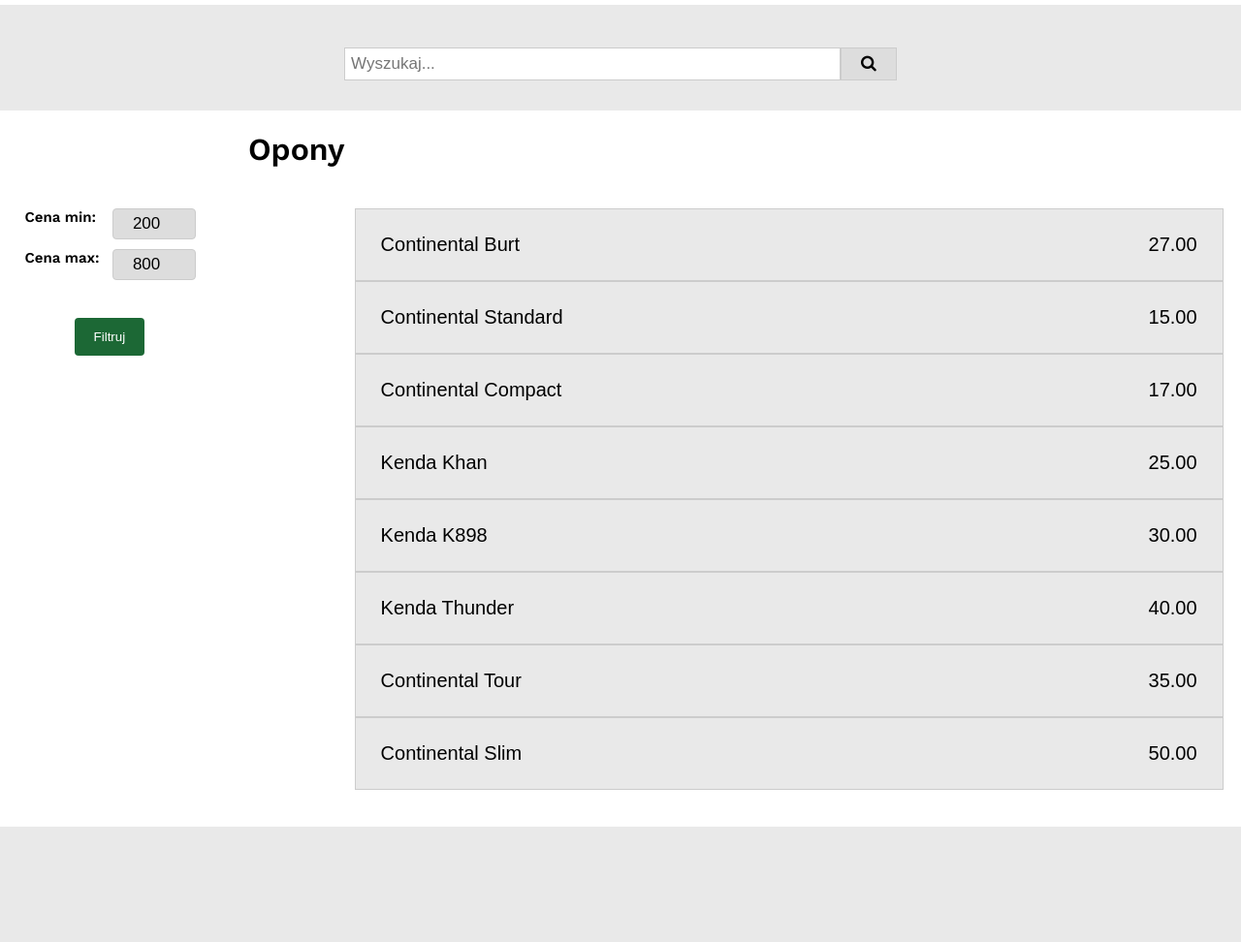
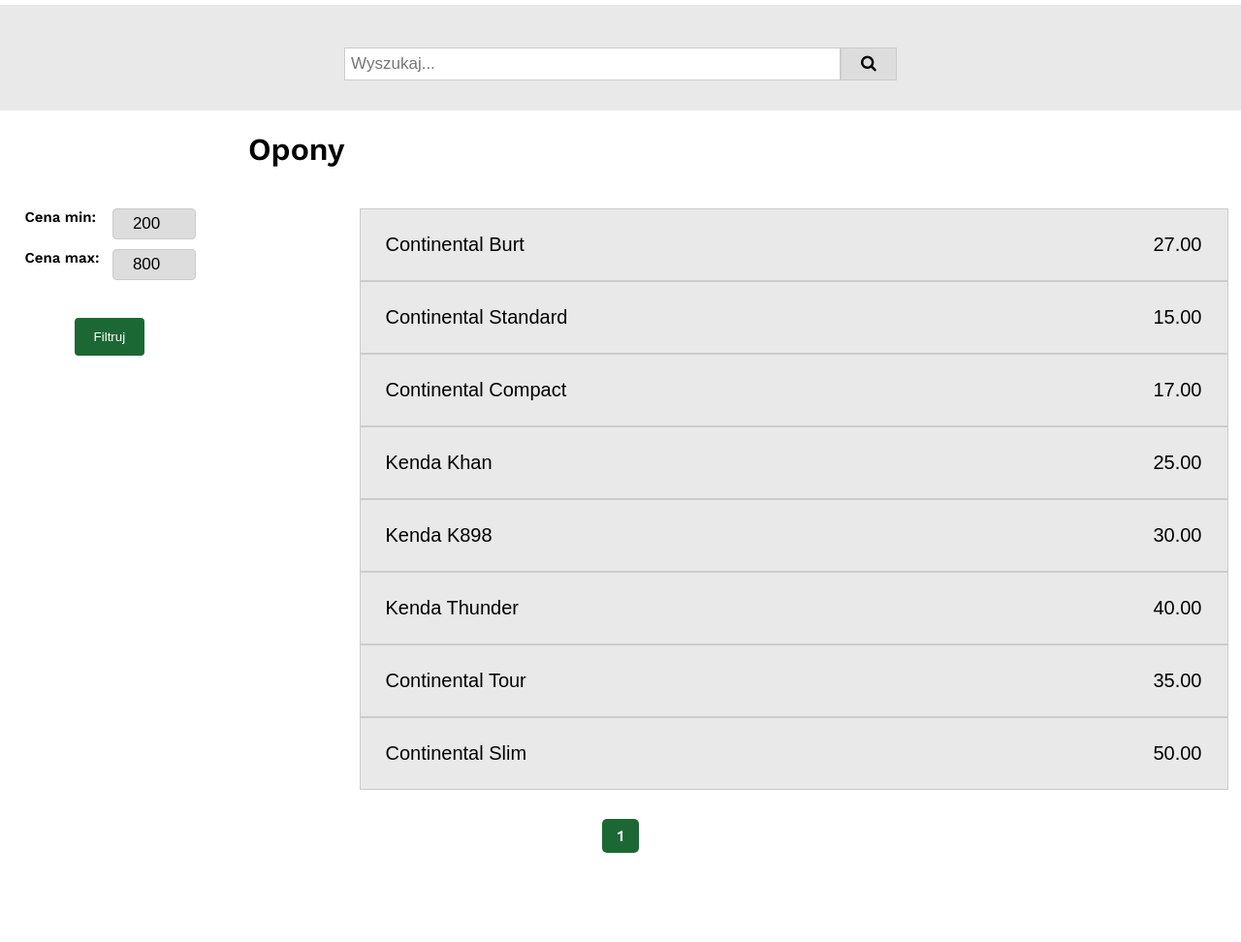
Before and after one commit to pchla24/AplikacjeBazodanowe, a Flask app: page /tyres in a window 1280 px wide. Shown: the part 105-1077 px from the top of the page at 97% size. Before the commit the page ends 958 px from the top, so only its background shows below. Run offline with Flask 2, Linux system fonts and the light colour scheme; data comes from the database, SQL or seed files in the repository.

Commit message:
Dodana paginacja

```diff
--- a/app.py
+++ b/app.py
@@ -78,17 +78,18 @@ def signUp():
 @app.route('/bikes')
 def bikes():
     textToFind = request.args.get('search', '')
-    priceMin = request.args.get('price-min', '')
-    priceMax = request.args.get('price-max', '')
+    priceMin = request.args.get('priceMin', '')
+    priceMax = request.args.get('priceMax', '')
+    page = request.args.get('page', 1, type=int)
     if textToFind != '':
-        bikes = model.Produkt.query.join(model.Kategoria, model.Produkt.kategoria_id == model.Kategoria.id).filter_by(nazwa_kategorii='Rower').filter(model.Produkt.nazwa_produktu.ilike("%" + textToFind + "%"))
+        bikes = model.Produkt.query.join(model.Kategoria, model.Produkt.kategoria_id == model.Kategoria.id).filter_by(nazwa_kategorii='Rower').filter(model.Produkt.nazwa_produktu.ilike("%" + textToFind + "%")).paginate(page=page, per_page=10)
         return render_template('category_template.html', productList=bikes, categoryName="Rowery")
 
     if priceMin != '':
-        bikes = model.Produkt.query.join(model.Kategoria, model.Produkt.kategoria_id == model.Kategoria.id).filter_by(nazwa_kategorii='Rower').filter(model.Produkt.cena.between(priceMin, priceMax))
+        bikes = model.Produkt.query.join(model.Kategoria, model.Produkt.kategoria_id == model.Kategoria.id).filter_by(nazwa_kategorii='Rower').filter(model.Produkt.cena.between(priceMin, priceMax)).paginate(page=page, per_page=10)
         return render_template('category_template.html', productList=bikes, categoryName="Rowery")
 
-    bikes = model.Produkt.query.join(model.Kategoria, model.Produkt.kategoria_id == model.Kategoria.id).filter_by(nazwa_kategorii='Rower')
+    bikes = model.Produkt.query.join(model.Kategoria, model.Produkt.kategoria_id == model.Kategoria.id).filter_by(nazwa_kategorii='Rower').paginate(page=page, per_page=10)
     return render_template('category_template.html', productList=bikes, categoryName="Rowery")
 
 @app.route('/frames')
@@ -96,15 +97,16 @@ def frames():
     textToFind = request.args.get('search', '')
     priceMin = request.args.get('price-min', '')
     priceMax = request.args.get('price-max', '')
+    page = request.args.get('page', 1, type=int)
     if textToFind != '':
-        frames = model.Produkt.query.join(model.Kategoria, model.Produkt.kategoria_id == model.Kategoria.id).filter_by(nazwa_kategorii='Rama').filter(model.Produkt.nazwa_produktu.ilike("%" + textToFind + "%"))
+        frames = model.Produkt.query.join(model.Kategoria, model.Produkt.kategoria_id == model.Kategoria.id).filter_by(nazwa_kategorii='Rama').filter(model.Produkt.nazwa_produktu.ilike("%" + textToFind + "%")).paginate(page=page, per_page=10)
         return render_template('category_template.html', productList=frames, categoryName="Ramy")
 
     if priceMin != '':
-        frames = model.Produkt.query.join(model.Kategoria, model.Produkt.kategoria_id == model.Kategoria.id).filter_by(nazwa_kategorii='Rama').filter(model.Produkt.cena.between(priceMin, priceMax))
+        frames = model.Produkt.query.join(model.Kategoria, model.Produkt.kategoria_id == model.Kategoria.id).filter_by(nazwa_kategorii='Rama').filter(model.Produkt.cena.between(priceMin, priceMax)).paginate(page=page, per_page=10)
         return render_template('category_template.html', productList=frames, categoryName="Ramy")
 
-    frames = model.Produkt.query.join(model.Kategoria, model.Produkt.kategoria_id == model.Kategoria.id).filter_by(nazwa_kategorii='Rama')
+    frames = model.Produkt.query.join(model.Kategoria, model.Produkt.kategoria_id == model.Kategoria.id).filter_by(nazwa_kategorii='Rama').paginate(page=page, per_page=10)
     return render_template('category_template.html', productList=frames, categoryName="Ramy")
 
 @app.route('/handlebars')
@@ -112,15 +114,16 @@ def handlebars():
     textToFind = request.args.get('search', '')
     priceMin = request.args.get('price-min', '')
     priceMax = request.args.get('price-max', '')
+    page = request.args.get('page', 1, type=int)
     if textToFind != '':
-        handlebars = model.Produkt.query.join(model.Kategoria, model.Produkt.kategoria_id == model.Kategoria.id).filter_by(nazwa_kategorii='Kierownica').filter(model.Produkt.nazwa_produktu.ilike("%" + textToFind + "%"))
+        handlebars = model.Produkt.query.join(model.Kategoria, model.Produkt.kategoria_id == model.Kategoria.id).filter_by(nazwa_kategorii='Kierownica').filter(model.Produkt.nazwa_produktu.ilike("%" + textToFind + "%")).paginate(page=page, per_page=10)
         return render_template('category_template.html', productList=handlebars, categoryName="Kierownice")
 
     if priceMin != '':
-        handlebars = model.Produkt.query.join(model.Kategoria, model.Produkt.kategoria_id == model.Kategoria.id).filter_by(nazwa_kategorii='Kierownica').filter(model.Produkt.cena.between(priceMin, priceMax))
+        handlebars = model.Produkt.query.join(model.Kategoria, model.Produkt.kategoria_id == model.Kategoria.id).filter_by(nazwa_kategorii='Kierownica').filter(model.Produkt.cena.between(priceMin, priceMax)).paginate(page=page, per_page=10)
         return render_template('category_template.html', productList=handlebars, categoryName="Kierownice")
 
-    handlebars = model.Produkt.query.join(model.Kategoria, model.Produkt.kategoria_id == model.Kategoria.id).filter_by(nazwa_kategorii='Kierownica')
+    handlebars = model.Produkt.query.join(model.Kategoria, model.Produkt.kategoria_id == model.Kategoria.id).filter_by(nazwa_kategorii='Kierownica').paginate(page=page, per_page=10)
     return render_template('category_template.html', productList=handlebars, categoryName="Kierownice")
 
 @app.route('/saddles')
@@ -128,15 +131,16 @@ def saddles():
     textToFind = request.args.get('search', '')
     priceMin = request.args.get('price-min', '')
     priceMax = request.args.get('price-max', '')
+    page = request.args.get('page', 1, type=int)
     if textToFind != '':
-        saddles = model.Produkt.query.join(model.Kategoria, model.Produkt.kategoria_id == model.Kategoria.id).filter_by(nazwa_kategorii='Siodełko').filter(model.Produkt.nazwa_produktu.ilike("%" + textToFind + "%"))
+        saddles = model.Produkt.query.join(model.Kategoria, model.Produkt.kategoria_id == model.Kategoria.id).filter_by(nazwa_kategorii='Siodełko').filter(model.Produkt.nazwa_produktu.ilike("%" + textToFind + "%")).paginate(page=page, per_page=10)
         return render_template('category_template.html', productList=saddles, categoryName="Siodełka")
 
     if priceMin != '':
-        saddles = model.Produkt.query.join(model.Kategoria, model.Produkt.kategoria_id == model.Kategoria.id).filter_by(nazwa_kategorii='Siodełko').filter(model.Produkt.cena.between(priceMin, priceMax))
+        saddles = model.Produkt.query.join(model.Kategoria, model.Produkt.kategoria_id == model.Kategoria.id).filter_by(nazwa_kategorii='Siodełko').filter(model.Produkt.cena.between(priceMin, priceMax)).paginate(page=page, per_page=10)
         return render_template('category_template.html', productList=saddles, categoryName="Siodełka")
 
-    saddles = model.Produkt.query.join(model.Kategoria, model.Produkt.kategoria_id == model.Kategoria.id).filter_by(nazwa_kategorii='Siodełko')
+    saddles = model.Produkt.query.join(model.Kategoria, model.Produkt.kategoria_id == model.Kategoria.id).filter_by(nazwa_kategorii='Siodełko').paginate(page=page, per_page=10)
     return render_template('category_template.html', productList=saddles, categoryName="Siodełka")
 
 @app.route('/wheels')
@@ -144,15 +148,16 @@ def wheels():
     textToFind = request.args.get('search', '')
     priceMin = request.args.get('price-min', '')
     priceMax = request.args.get('price-max', '')
+    page = request.args.get('page', 1, type=int)
     if textToFind != '':
-        wheels = model.Produkt.query.join(model.Kategoria, model.Produkt.kategoria_id == model.Kategoria.id).filter_by(nazwa_kategorii='Koło').filter(model.Produkt.nazwa_produktu.ilike("%" + textToFind + "%"))
+        wheels = model.Produkt.query.join(model.Kategoria, model.Produkt.kategoria_id == model.Kategoria.id).filter_by(nazwa_kategorii='Koło').filter(model.Produkt.nazwa_produktu.ilike("%" + textToFind + "%")).paginate(page=page, per_page=10)
         return render_template('category_template.html', productList=wheels, categoryName="Koła")
 
     if priceMin != '':
-        wheels = model.Produkt.query.join(model.Kategoria, model.Produkt.kategoria_id == model.Kategoria.id).filter_by(nazwa_kategorii='Koło').filter(model.Produkt.cena.between(priceMin, priceMax))
+        wheels = model.Produkt.query.join(model.Kategoria, model.Produkt.kategoria_id == model.Kategoria.id).filter_by(nazwa_kategorii='Koło').filter(model.Produkt.cena.between(priceMin, priceMax)).paginate(page=page, per_page=10)
         return render_template('category_template.html', productList=wheels, categoryName="Koła")
 
-    wheels = model.Produkt.query.join(model.Kategoria, model.Produkt.kategoria_id == model.Kategoria.id).filter_by(nazwa_kategorii='Koło')
+    wheels = model.Produkt.query.join(model.Kategoria, model.Produkt.kategoria_id == model.Kategoria.id).filter_by(nazwa_kategorii='Koło').paginate(page=page, per_page=10)
     return render_template('category_template.html', productList=wheels, categoryName="Koła")
 
 @app.route('/tyres')
@@ -160,15 +165,16 @@ def tyres():
     textToFind = request.args.get('search', '')
     priceMin = request.args.get('price-min', '')
     priceMax = request.args.get('price-max', '')
+    page = request.args.get('page', 1, type=int)
     if textToFind != '':
-        tyres = model.Produkt.query.join(model.Kategoria, model.Produkt.kategoria_id == model.Kategoria.id).filter_by(nazwa_kategorii='Opona').filter(model.Produkt.nazwa_produktu.ilike("%" + textToFind + "%"))
+        tyres = model.Produkt.query.join(model.Kategoria, model.Produkt.kategoria_id == model.Kategoria.id).filter_by(nazwa_kategorii='Opona').filter(model.Produkt.nazwa_produktu.ilike("%" + textToFind + "%")).paginate(page=page, per_page=10)
         return render_template('category_template.html', productList=tyres, categoryName="Opony")
 
     if priceMin != '':
-        tyres = model.Produkt.query.join(model.Kategoria, model.Produkt.kategoria_id == model.Kategoria.id).filter_by(nazwa_kategorii='Opona').filter(model.Produkt.cena.between(priceMin, priceMax))
+        tyres = model.Produkt.query.join(model.Kategoria, model.Produkt.kategoria_id == model.Kategoria.id).filter_by(nazwa_kategorii='Opona').filter(model.Produkt.cena.between(priceMin, priceMax)).paginate(page=page, per_page=10)
         return render_template('category_template.html', productList=tyres, categoryName="Opony")
 
-    tyres = model.Produkt.query.join(model.Kategoria, model.Produkt.kategoria_id == model.Kategoria.id).filter_by(nazwa_kategorii='Opona')
+    tyres = model.Produkt.query.join(model.Kategoria, model.Produkt.kategoria_id == model.Kategoria.id).filter_by(nazwa_kategorii='Opona').paginate(page=page, per_page=10)
     return render_template('category_template.html', productList=tyres, categoryName="Opony")
 
 @app.route('/cart', methods=['GET', 'POST'])
--- a/static/style.css
+++ b/static/style.css
@@ -380,10 +380,11 @@ input[type=submit]:hover {
 
 .category_filter {
   display: inline-block;
+  vertical-align: top;
+  margin-top: 20px;
   width: 300px;
   height: 600px;
   padding-left: 2%;
-  margin-top: 20px;
   margin-bottom: 3%;
 }
 
@@ -412,11 +413,32 @@ input[type=submit]:hover {
 
 .product_list {
   display: inline-block;
-  position: absolute;
   margin-top: 20px;
   margin-bottom: 3%;
   width: 70%;
   list-style: none;
+}
+
+.pageList {
+  margin-bottom: 100px;
+  text-align: center;
+}
+
+.pageList a {
+  color: black;
+  padding: 8px 16px;
+  text-decoration: none;
+}
+
+.pageList a.currentPage {
+  background: #1c6835;
+  color: white;
+  border-radius: 5px;
+}
+
+.pageList a:hover:not(.currentPage) {
+  background: #e9e9e9;
+  border-radius: 5px;
 }
 
 .product_elem_btn {
--- a/templates/category_template.html
+++ b/templates/category_template.html
@@ -38,20 +38,33 @@
       <form action="">
         <div class="priceFilterInputs">
           <label for="price-min">Cena min:</label>
-          <input type="number" name="price-min" id="price-min" value="200" min="0" max="1000">
+          <input type="number" name="priceMin" id="price-min" value="200" min="0" max="1000">
           <br>
           <label for="price-max">Cena max:</label>
-          <input type="number" name="price-max" id="price-max" value="800" min="0" max="1000">
+          <input type="number" name="priceMax" id="price-max" value="800" min="0" max="1000">
         </div>
         <br>
         <input type="submit" id="priceFilterSubmit" value="Filtruj">
       </form>
     </div>
     <ul class="product_list">
-      {% for product in productList %}
+      {% for product in productList.items %}
         <li><a href="product{{product.id}}"><button class="product_elem_btn"><span class="product_list_name">{{product.nazwa_produktu}}</span><span class="product_list_price">{{product.cena}}</span></button></a></li>
       {% endfor %}
     </ul>
+    <div class="pageList">
+      {% for page_num in productList.iter_pages(left_edge=1, right_edge=1, left_current=1, right_current=2) %}
+        {% if page_num %}
+          {% if productList.page == page_num %}
+            <a class="currentPage" href="{{url_for(request.endpoint, search=request.args.get('search',''), priceMin=request.args.get('priceMin',''), priceMax=request.args.get('priceMax',''), page=page_num)}}">{{page_num}}</a>
+          {% else %}
+            <a href="{{url_for(request.endpoint, search=request.args.get('search',''), priceMin=request.args.get('priceMin',''), priceMax=request.args.get('priceMax',''), page=page_num)}}">{{page_num}}</a>
+          {% endif %}
+        {% else %}
+          ...
+        {% endif %}
+      {% endfor %}
+    </div>
   </div>
 <!--
 <footer>
--- a/templates/order_summary.html
+++ b/templates/order_summary.html
@@ -12,8 +12,7 @@
 						<a href="/"><img src="../static/images/logoRowery.png" alt="logo" id="logo"/></a>
 						<nav>
 							<ul>
-								<li><a href="login">Zaloguj się</a></li>
-								<li><a href="register">Zarejestruj się</a></li>
+								<li><a href="/">Powrót do zakupów</a></li>
 							</ul>
 						</nav>
 					</div>
```
